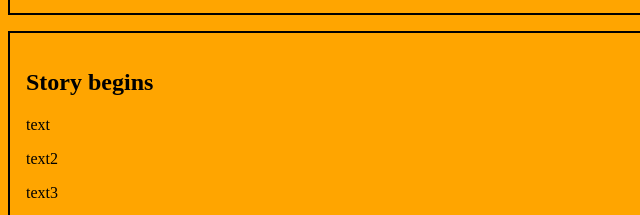
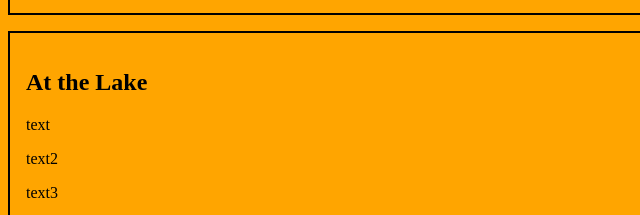
Before and after one commit to navidmirzad/story, a plain HTML site: page index.html in a window 1280 px wide. Shown: the part 291-506 px from the top of the page, 0-640 px from the left. Drawn offline with Linux system fonts and the light colour scheme.

Commit message:
UI ideas

```diff
--- a/index.html
+++ b/index.html
@@ -27,7 +27,7 @@
         </div>
 
         <div class="scene">
-            <h2>Story begins</h2>
+            <h2>At the Lake</h2>
             <div class="text">
 
                 <p>text</p>
```
